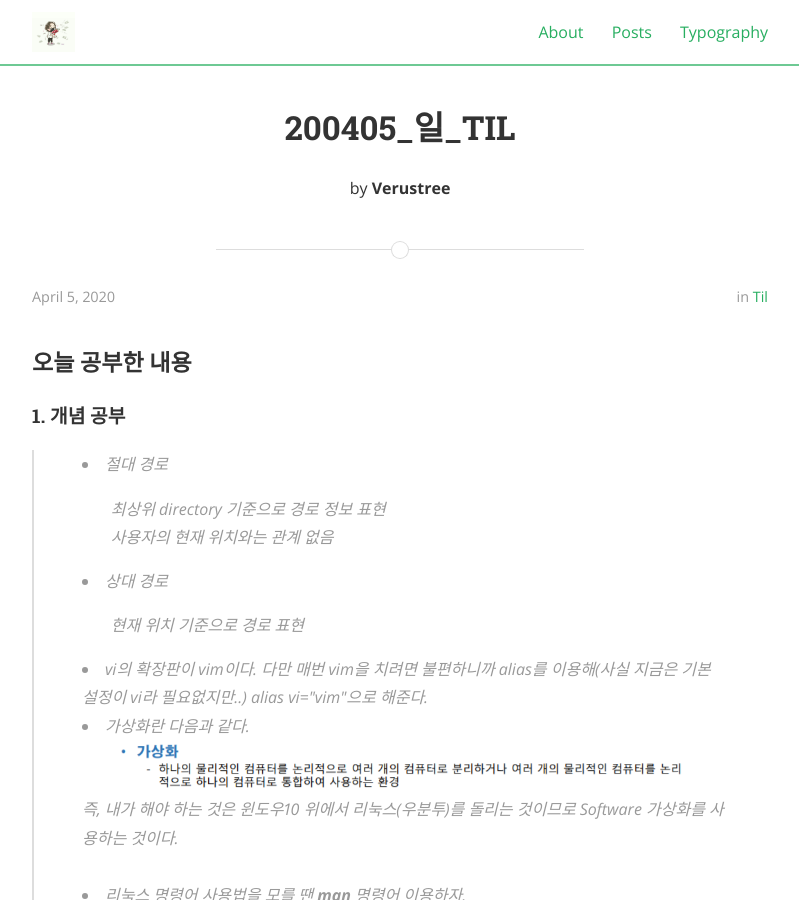
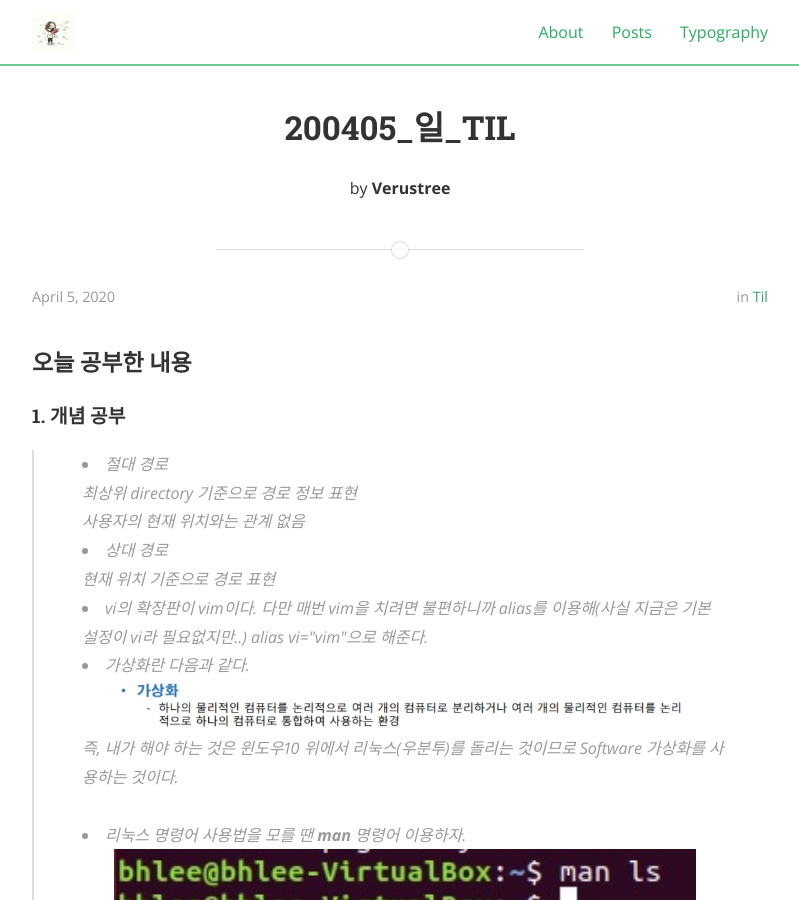
Before and after one commit to verustree/verustree.github.io, a Jekyll site: the page built from _posts/2020-04-05-일-TIL.md, in a window 1280 px wide and 900 px high. Shown: the whole window, without its empty margins (240-1039 px from the left). Built offline with Jekyll 4.4.1, drawn with Linux system fonts in a browser that asks for light colours; nearby versions of some CDN libraries.

Commit message:
Update 2020-04-05-일-TIL.md
ol tag delete

```diff
--- a/_posts/2020-04-05-일-TIL.md
+++ b/_posts/2020-04-05-일-TIL.md
@@ -10,11 +10,11 @@ tags: 파일시스템
 <h3>오늘 공부한 내용</h3>
 <p>
 <h4>1. 개념 공부</h4><blockquote>
-<li>절대 경로
-  <ol>최상위 directory 기준으로 경로 정보 표현<br>
-    사용자의 현재 위치와는 관계 없음</ol> </li>
-<li>상대 경로
-  <ol>현재 위치 기준으로 경로 표현</ol></li>
+<li>절대 경로<br>
+  최상위 directory 기준으로 경로 정보 표현<br>
+    사용자의 현재 위치와는 관계 없음 </li>
+<li>상대 경로<br>
+  현재 위치 기준으로 경로 표현</li>
 <li>vi의 확장판이 vim이다.  다만 매번 vim을 치려면 불편하니까 alias를 이용해(사실 지금은 기본 설정이 vi라 필요없지만..) alias vi="vim"으로 해준다.</li>
 <li>가상화란 다음과 같다.<br><img src="/assets/virtualization.png">즉, 내가 해야 하는 것은 윈도우10 위에서 리눅스(우분투)를 돌리는 것이므로 Software 가상화를 사용하는 것이다.</li><br>
 <li>리눅스 명령어 사용법을 모를 땐 <b>man</b> 명령어 이용하자.<br><img src="/assets/man.jpg"><br></li>
```
